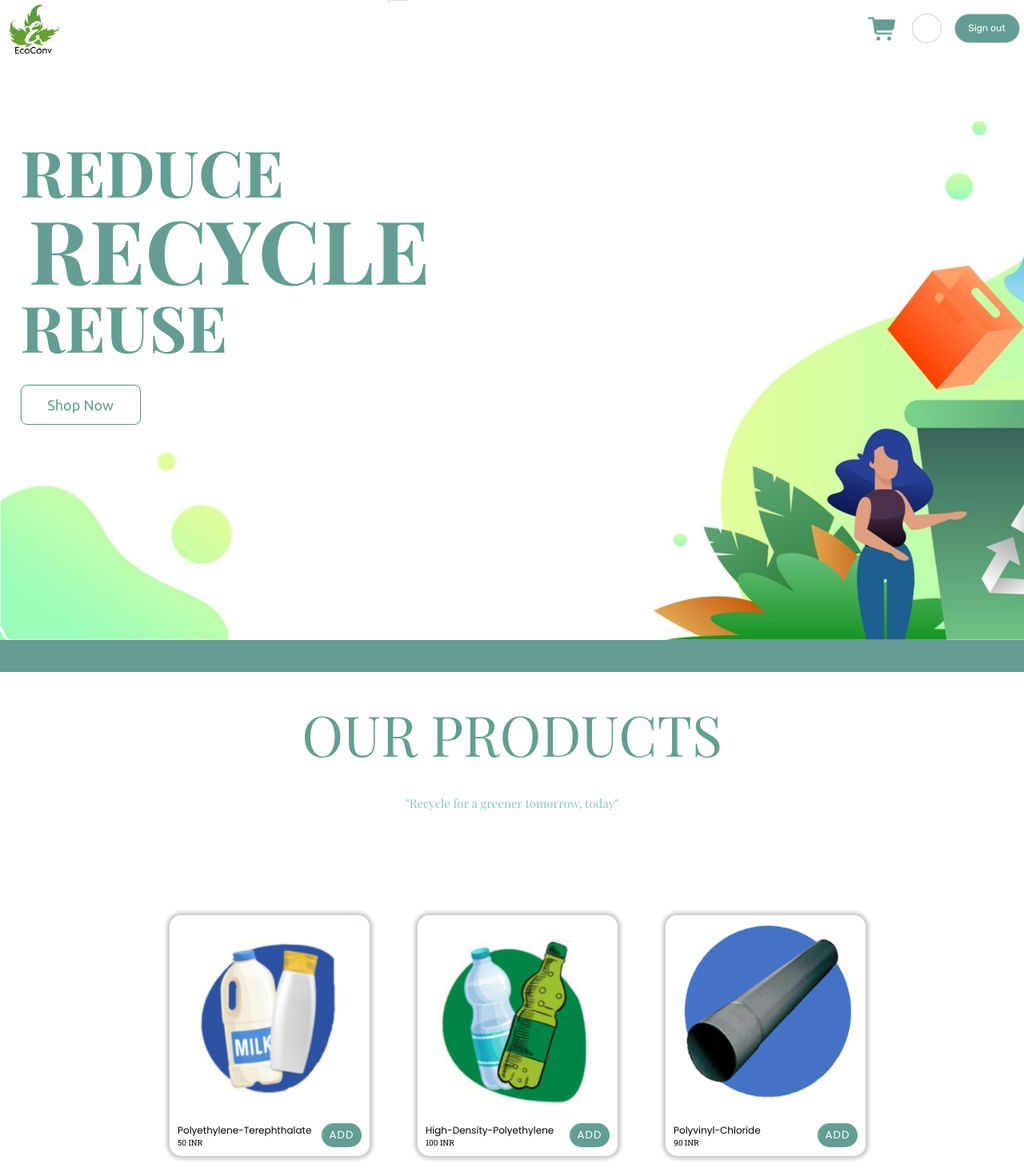
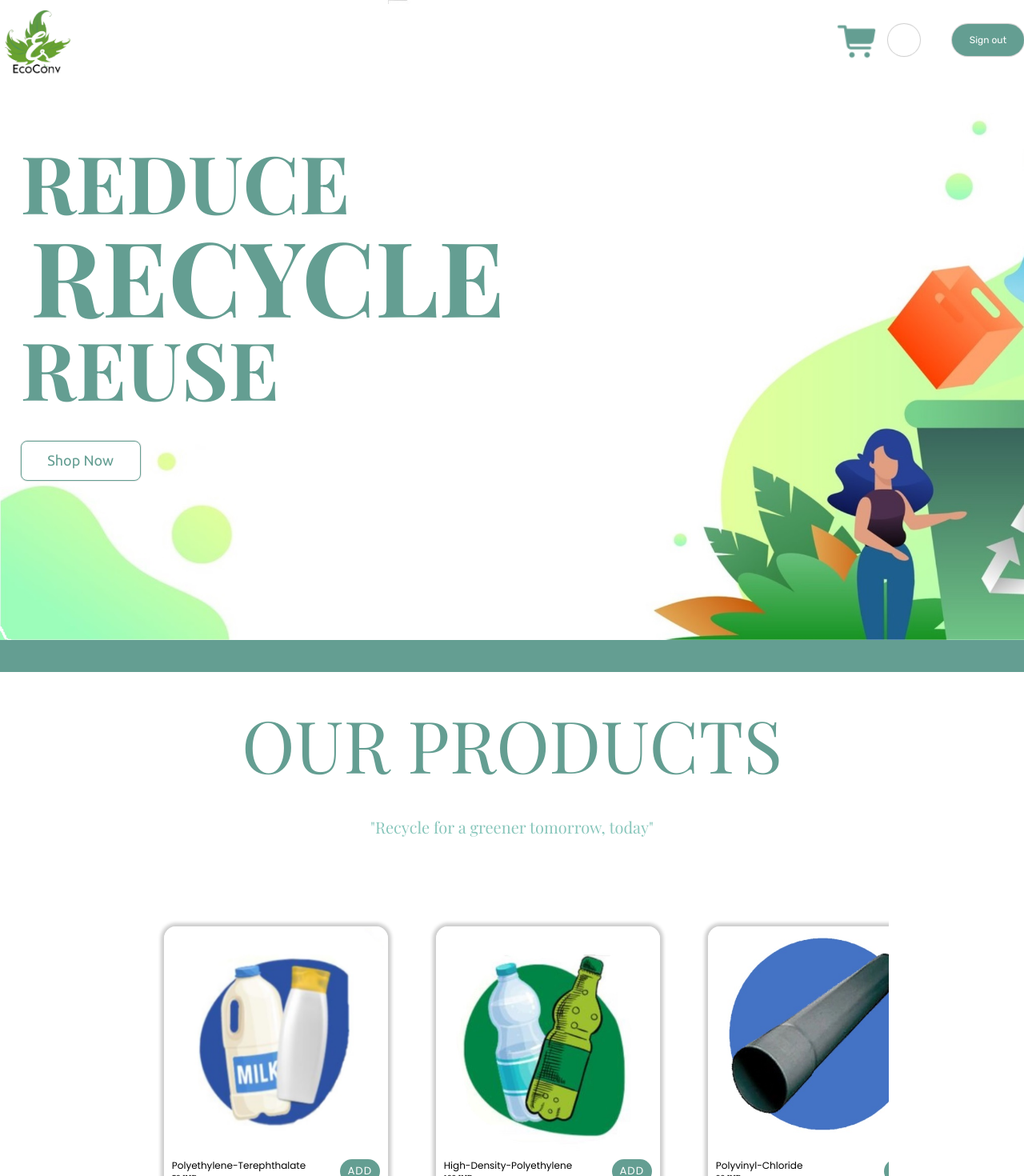
Before and after one commit to udayan-majumder/test3, a React (Vite) app: page / in a window 1280 px wide. Shown: the top 1470 px of the page at 80% size. Built offline with nearby package versions, Linux system fonts and the light colour scheme; a web font is replaced by a local one.

Commit message:
Update index.css

```diff
--- a/src/index.css
+++ b/src/index.css
@@ -50,22 +50,22 @@ a{
   /* border-radius: 50px; */
 }
 .navbar{
-  height:70px;
-  width: 99%;
+  height:100px;
+  width: 100%;
   /* background-color: aqua; */
   display: flex;
   justify-content: space-between;
   align-items: center;
 }
 .nav-logo{
-  height: 70px;
-  width: 70px;
+  height: 90px;
+  width: 90px;
   background-image: url(./assets/logo.png);
   background-size: cover;
 }
 .shop-btn{
-  height: 40px;
-  width: 40px;
+  height: 55px;
+  width: 55px;
   border: none ;
   outline: none;
   display: flex;
@@ -79,30 +79,33 @@ a{
 }
 .button-function{
   height: 100%;
-  width: 15%;
+  width: 20%;
   /* background-color: aqua; */
   display: flex;
-  justify-content: space-between;
+  /* justify-content: spac; */
+  justify-content:right;
   align-items: center;
 }
 .user-info{
   height: 100%;
   width: 70%;
   display: flex;
-  justify-content: space-between;
-  align-items: center;
+  /* flex-direction:; */
+  justify-content:right;
+  gap:40px;
+    align-items: center;
 }
 .userlogo{
-  height: 35px;
-  width: 35px;
+  height: 40px;
+  width: 40px;
   background-color: #fff;
-  border-radius: 20px;
+  border-radius: 40px;
   /* border: 1pt solid #111111; */
   box-shadow: 0px 0px 1px 1px rgba(0,0,0,0.2);
 }
 .login-btn{
-  height: 35px;
-  width: 80px;
+  height: 40px;
+  width: 90px;
   outline: none;
   border: none;
   /* outline: 0.5em; */
@@ -130,17 +133,17 @@ a{
   width: auto; */
   font-family: "Playfair Display";
   font-weight: 700;
-  font-size: 80px;
+  font-size: 100px;
   color: #649e92ff;
 }
 .s{
-  font-size: 110px;
-  margin-left: 10px;
-  margin-top: -30px;
+  font-size: 130px;
+  margin-left: 1%;
+  margin-top: -3%;
 }
 .l{
-  margin-top: -30px;
-  margin-bottom: 20px;
+  margin-top: -3%;
+  margin-bottom: 2%;
 }
 
 .lower-shop-btn{
@@ -168,21 +171,21 @@ a{
   display: flex;
   flex-direction: column;
   align-items: center;
-
+  justify-content: center;
   background-color:#ffffff;
   border-top: 40px solid #649e92ff;
   /* border-bottom: 40px solid #649e92ff; */
 }
 .heading-text{
   font-family: "Playfair Display";
-  font-size: 70px;
+  font-size: 90px;
 
   color:#649e92ff;
   padding: 30px 0px;
 
 }
 .quote-text{
-  font-size: 15px;
+  font-size: 20px;
   font-family: "Playfair display";
   color:rgb(136, 198, 187) ;
 
@@ -196,7 +199,7 @@ a{
   gap:60px;
   align-items: center;
   overflow-x: hidden;
-  margin-left: 40px;
+  margin-left: 2%;
   padding: 0px 10px;
   white-space: nowrap;
 
@@ -216,8 +219,8 @@ border-radius: 15px;
 
 }
 .product-items-card img{
-  height: 250px;
-  width: 250px;
+  height: 280px;
+  width: 280px;
   border-radius: 15px;
 }
 .product-details-div{
```
